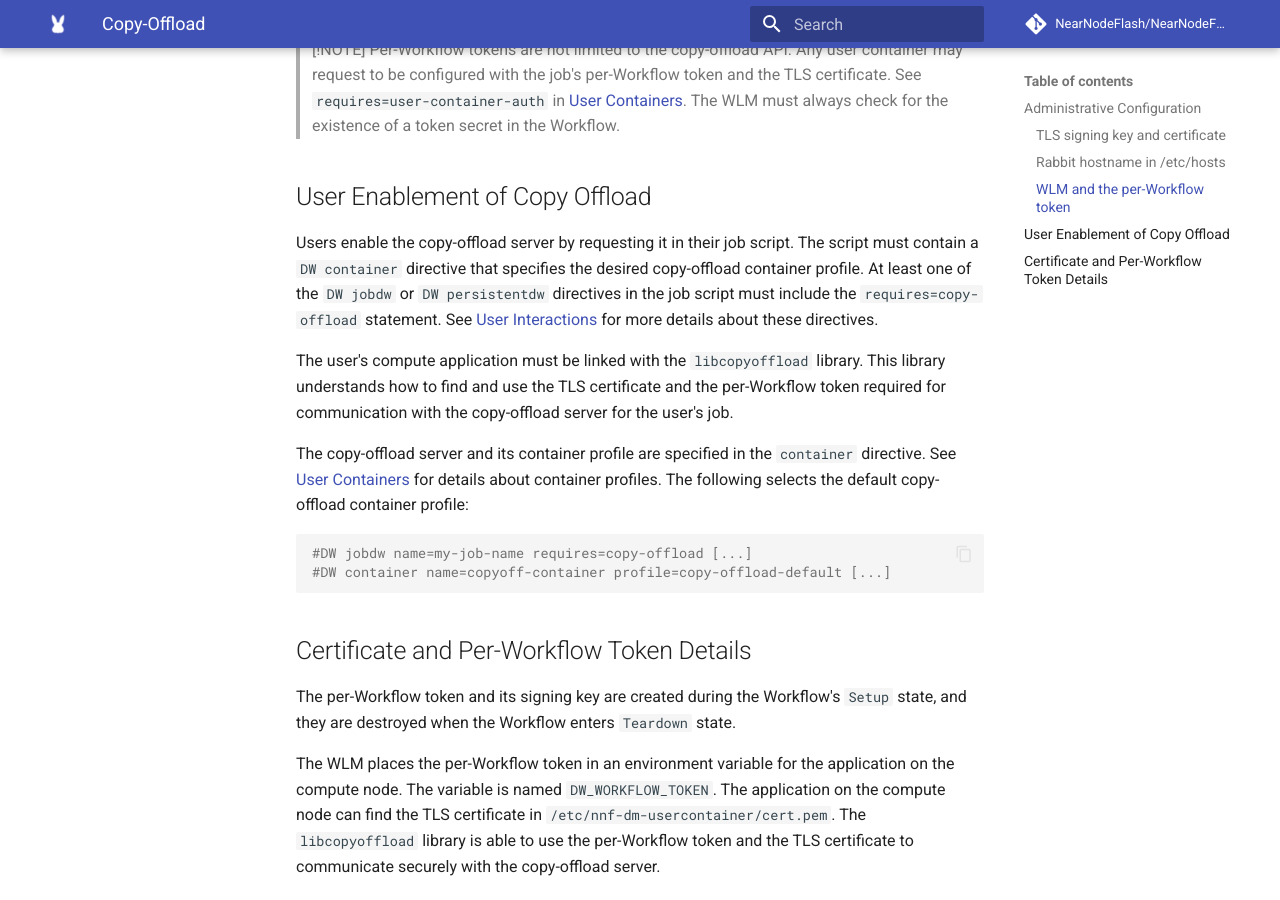
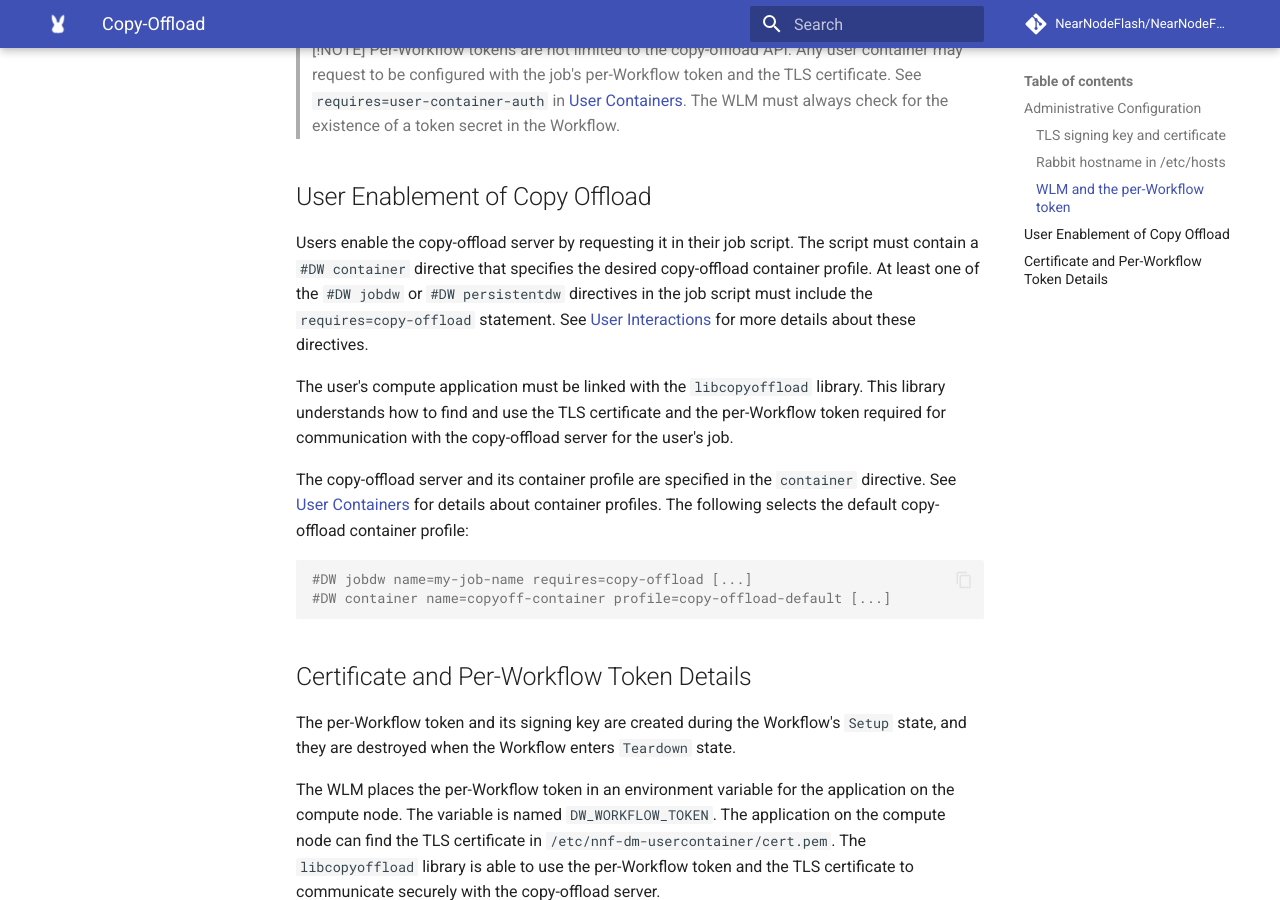
Before and after one commit to NearNodeFlash/NearNodeFlash.github.io, an MkDocs documentation site: the page built from docs/guides/data-movement/copy-offload.md, in a window 1280 px wide and 900 px high, scrolled down 1898 px. Built offline with MkDocs 1.6.1 and Material for MkDocs 9.7.7, drawn with Linux system fonts in a browser that asks for light colours; comment, search, counter and statistics services are not loaded; the version menu is left out.

```diff
--- a/docs/guides/data-movement/copy-offload.md
+++ b/docs/guides/data-movement/copy-offload.md
@@ -64,7 +64,7 @@ DW_WORKFLOW_TOKEN="$TOKEN"
 
 ## User Enablement of Copy Offload
 
-Users enable the copy-offload server by requesting it in their job script. The script must contain a `DW container` directive that specifies the desired copy-offload container profile. At least one of the `DW jobdw` or `DW persistentdw` directives in the job script must include the `requires=copy-offload` statement. See [User Interactions](../user-interactions/readme.md) for more details about these directives.
+Users enable the copy-offload server by requesting it in their job script. The script must contain a `#DW container` directive that specifies the desired copy-offload container profile. At least one of the `#DW jobdw` or `#DW persistentdw` directives in the job script must include the `requires=copy-offload` statement. See [User Interactions](../user-interactions/readme.md) for more details about these directives.
 
 The user's compute application must be linked with the `libcopyoffload` library. This library understands how to find and use the TLS certificate and the per-Workflow token required for communication with the copy-offload server for the user's job.
 
```
